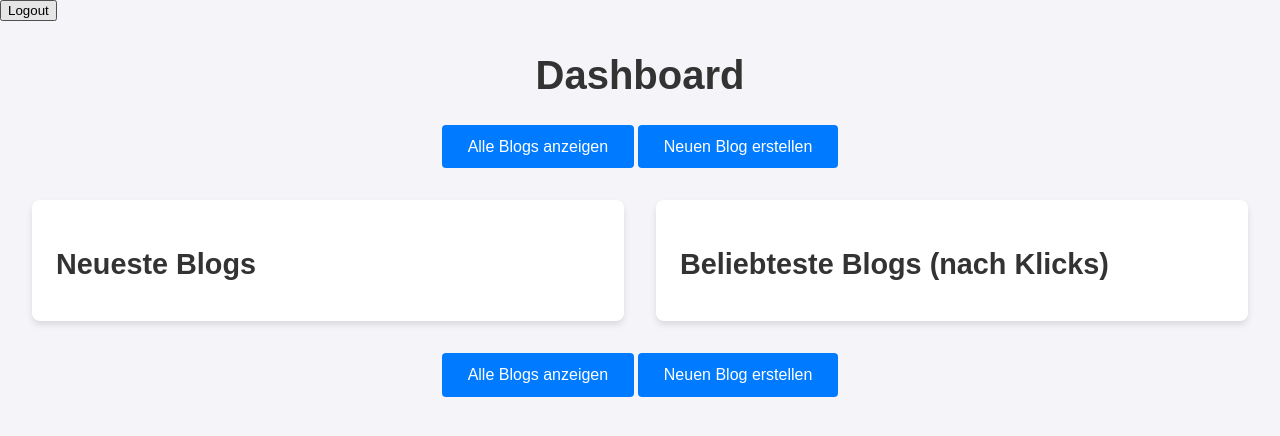
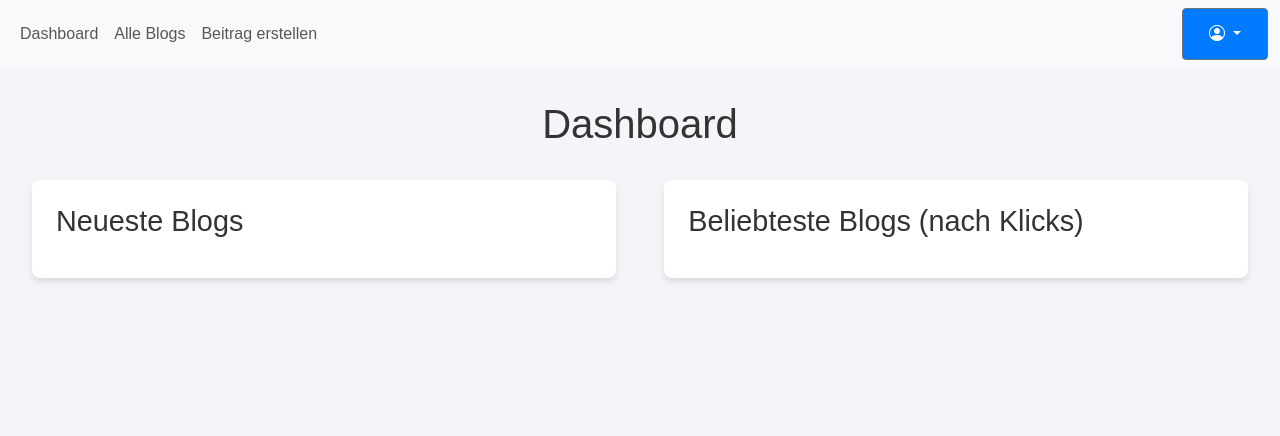
Before and after one commit to Enrico004/BlogProject, a Django app: page /blogs/dashboard/ in a window 1280 px wide. Shown: the top 436 px of the page. Run offline with Django 5.2, Linux system fonts and the light colour scheme; the visitor is signed in with stand-in values (Sample User, id 1); data that the repository does not hold is empty; parts of the project's set-up code (start-up, migrations or seed data) failed here and were passed over.

Commit message:
added navbar

```diff
--- a/blog/templates/base.html
+++ b/blog/templates/base.html
@@ -6,29 +6,92 @@
   <title>{% block title %}Blog List{% endblock %}</title>
 
   <!-- Hier werden die Styles aus den Untertemplates eingefügt -->
+<!-- Bootstrap CSS -->
+    <link href="https://cdn.jsdelivr.net/npm/bootstrap@5.3.0/dist/css/bootstrap.min.css" rel="stylesheet">
+    <!-- Optional Bootstrap Icons -->
+    <link href="https://cdn.jsdelivr.net/npm/bootstrap-icons/font/bootstrap-icons.css" rel="stylesheet">
+    <style>
+        .profile-button{
+            cursor: pointer;
+        }
+    </style>
   {% block styles %}
   {% endblock %}
 </head>
 
 <body>
   <main>
+  <nav class="navbar navbar-expand-lg navbar-light bg-light sticky-top">
+  <div class="container-fluid">
+    <!-- Other navbar elements -->
+    <div class="d-flex w-100 align-items-center">
+    <ul class="navbar-nav me-auto mb-2 mb-lg-0">
+        <!-- Dashboard Link -->
+        <li class="nav-item">
+          <a class="nav-link" href="{% url 'blog_dashboard' %}">Dashboard</a>
+        </li>
+        <!-- All Blogs Link -->
+        <li class="nav-item">
+          <a class="nav-link" href="{% url 'blog_list' %}">Alle Blogs</a>
+        </li>
+        <!-- Create BLog Link -->
+        <li class="nav-item">
+            <a class="nav-link ms-auto" href="{% url 'blog_create' %}">Beitrag erstellen</a>
+        </li>
+    </ul>
+      <!-- User Dropdown -->
+      <div class="dropdown ms-auto"> <!-- ms-auto pushes this dropdown to the right -->
+        <button class="btn btn-outline-secondary dropdown-toggle" type="button" id="userMenu" data-bs-toggle="dropdown" aria-expanded="false">
+          <i class="bi bi-person-circle"></i> <!-- Bootstrap icon -->
+        </button>
+        <ul class="dropdown-menu dropdown-menu-end" aria-labelledby="userMenu">
           {% if user.is_authenticated %}
-    <form action="{% url 'logout' %}" method="post">
+            <li><a class="dropdown-item" href="{% url 'users-profile' %}">Edit Profile</a></li>
+              {% if user.is_superuser %}
+                    <li>
+                        <a class="dropdown-item" href="/admin/">Admin</a>
+                    </li>
+              {% endif %}
+            <li><hr class="dropdown-divider"></li>
+            <li>
+                <form class="d-flex" id="logoutForm" action="{% url 'logout' %}" method="post">
                     {% csrf_token %}
-      <button type="submit">Logout</button>
+                  <a class="dropdown-item profile-button" onclick="submitLogoutForm()">Abmelden</a>
                 </form>
+            </li>
           {% else %}
-    <form action="{% url 'login' %}" method="get">
-      <button type="submit">Login</button>
+            <li>
+                <form id="loginForm" action="{% url 'login' %}" method="get">
+                  <a class="dropdown-item profile-button" onclick="submitLoginForm()">Anmelden</a>
                 </form>
-    <form action="{% url 'signup' %}" method="post">
+            </li>
+            <li class="profile-button">
+                <form id="signupForm" action="{% url 'signup' %}" method="post">
                   {% csrf_token %}
-      <button type="submit">Register</button>
+                  <a class="dropdown-item profile-button" onclick="submitSignupForm()" type="submit">Register</a>
                 </form>
+            </li>
           {% endif %}
+        </ul>
+      </div>
+    </div>
+  </div>
+</nav>
     {% block content %}
     {% endblock %}
   </main>
+    <script src="https://cdn.jsdelivr.net/npm/bootstrap@5.3.0/dist/js/bootstrap.bundle.min.js"></script>
+    <script>
+  function submitSignupForm() {
+    document.getElementById("signupForm").submit();
+  }
+  function submitLoginForm() {
+    document.getElementById("loginForm").submit();
+  }
+  function submitLogoutForm() {
+    document.getElementById("logoutForm").submit();
+  }
+</script>
 </body>
 
 </html>
--- a/blog/templates/blog/blog_dashboard.html
+++ b/blog/templates/blog/blog_dashboard.html
@@ -3,13 +3,6 @@
 
 {% block content %}
     <h1 class="dashboard-title">Dashboard</h1>
-
-
-    <!-- Links zu Aktionen oben -->
-    <div class="dashboard-actions top">
-        <a href="{% url 'blog_list' %}" class="btn">Alle Blogs anzeigen</a>
-        <a href="{% url 'blog_create' %}" class="btn">Neuen Blog erstellen</a>
-    </div>
 
     <div class="dashboard-container">
         <!-- Neueste Blogs (linke Seite) -->
@@ -43,12 +36,6 @@
                 {% endfor %}
             </ul>
         </div>
-    </div>
-
-    <!-- Links zu Aktionen unten -->
-    <div class="dashboard-actions bottom">
-        <a href="{% url 'blog_list' %}" class="btn">Alle Blogs anzeigen</a>
-        <a href="{% url 'blog_create' %}" class="btn">Neuen Blog erstellen</a>
     </div>
 {% endblock %}
 
--- a/blog/templates/blog/blog_list.html
+++ b/blog/templates/blog/blog_list.html
@@ -6,7 +6,6 @@
     <h1 class="blog-list-title">Blog List</h1>
 
     <div class="blog-actions">
-        <a href="{% url 'blog_dashboard' %}" class="btn">Blog Dashboard anzeigen</a>
         <a href="{% url 'blog_create' %}" class="btn">Add new Blog</a>
     </div>
 
```
Lines whose indentation alone changed are shown as unchanged.
